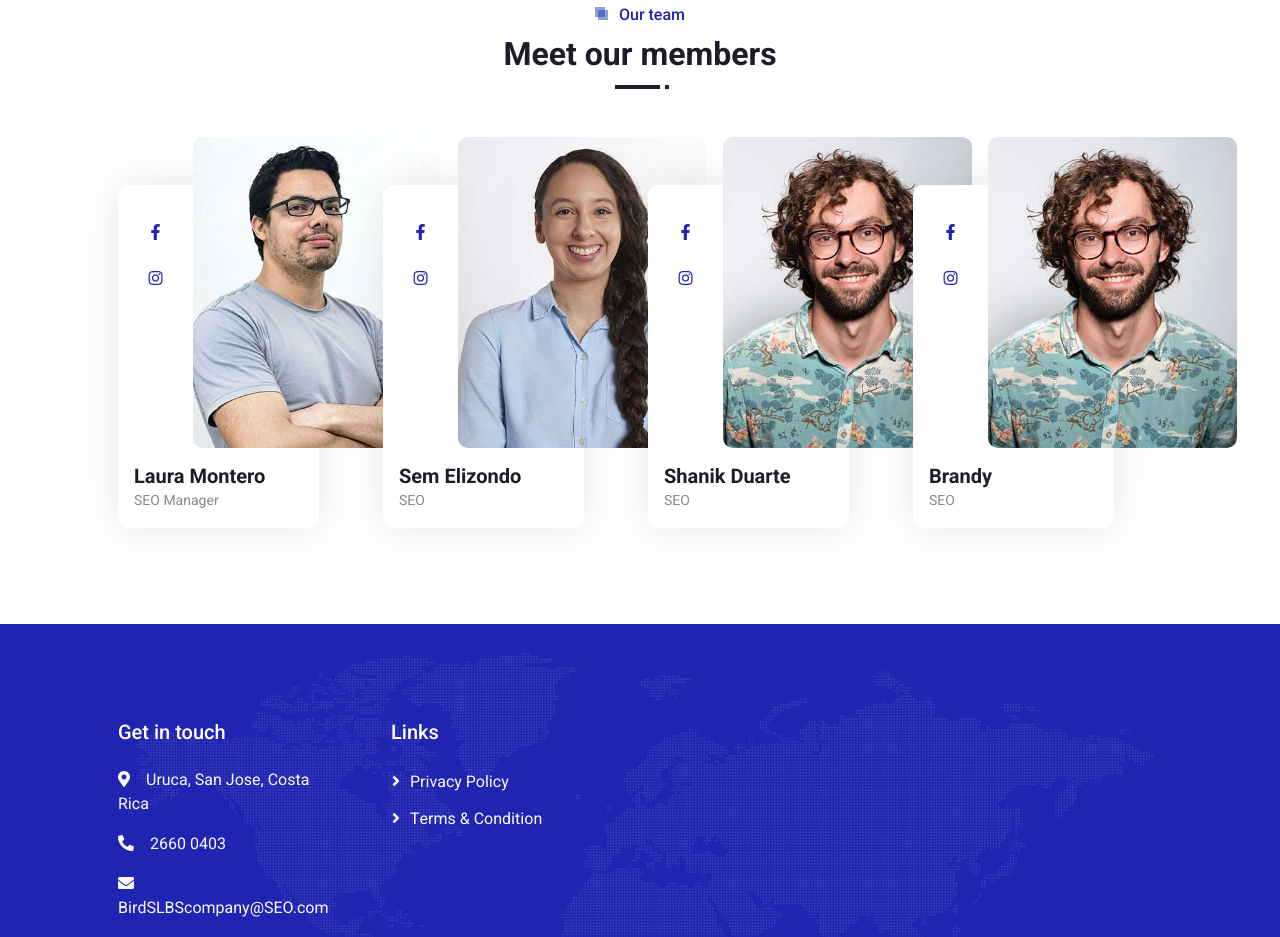
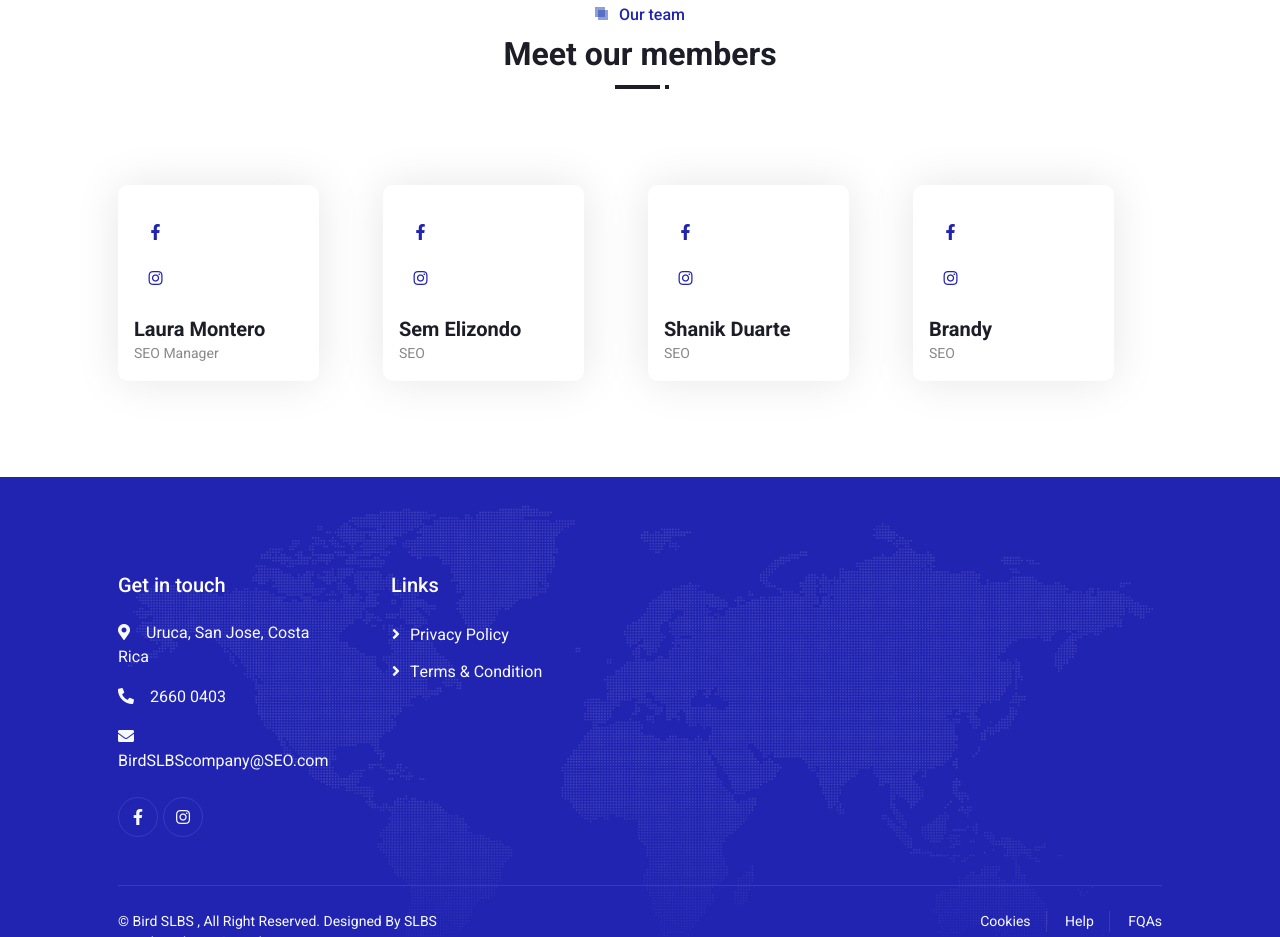
Before and after one commit to felipepineda40academy/laura_website, a plain HTML site: page about.html in a window 1280 px wide. Shown: the part 1260-2197 px from the top of the page. Drawn offline with nearby package versions, Linux system fonts and the light colour scheme.

Commit message:
Update about.html

```diff
--- a/about.html
+++ b/about.html
@@ -172,7 +172,7 @@
                                     <a class="btn btn-square text-primary bg-white my-1"
                                     href="https://instagram.com/mclauriee?igshid=YmMyMTA2M2Y="><i class="fab fa-instagram"></i></a>
                                 </div>
-                                <img class="img-fluid rounded w-100" src="img/team-1.jpg" alt="">
+                                <!-- <img class="img-fluid rounded w-100" src="img/team-1.jpg" alt=""> -->
                             </div>
                             <div class="px-3 py-3">
                                 <h5 class="fw-bold m-0">Laura Montero</h5>
@@ -187,7 +187,7 @@
                                     <a class="btn btn-square text-primary bg-white my-1" href=""><i class="fab fa-facebook-f"></i></a>
                                     <a class="btn btn-square text-primary bg-white my-1" href=""><i class="fab fa-instagram"></i></a>
                                 </div>
-                                <img class="img-fluid rounded w-100" src="img/team-2.jpg" alt="">
+                                <!-- <img class="img-fluid rounded w-100" src="img/team-2.jpg" alt=""> -->
                             </div>
                             <div class="px-3 py-3">
                                 <h5 class="fw-bold m-0">Sem Elizondo</h5>
@@ -202,7 +202,7 @@
                                     <a class="btn btn-square text-primary bg-white my-1" href=""><i class="fab fa-facebook-f"></i></a>
                                     <a class="btn btn-square text-primary bg-white my-1" href=""><i class="fab fa-instagram"></i></a>
                                 </div>
-                                <img class="img-fluid rounded w-100" src="img/team-3.jpg" alt="">
+                                <!-- <img class="img-fluid rounded w-100" src="img/team-3.jpg" alt=""> -->
                             </div>
                             <div class="px-3 py-3">
                                 <h5 class="fw-bold m-0">Shanik Duarte</h5>
@@ -217,7 +217,7 @@
                                     <a class="btn btn-square text-primary bg-white my-1" href=""><i class="fab fa-facebook-f"></i></a>
                                     <a class="btn btn-square text-primary bg-white my-1" href=""><i class="fab fa-instagram"></i></a>
                                 </div>
-                                <img class="img-fluid rounded w-100" src="img/team-3.jpg" alt="">
+                                <!-- <img class="img-fluid rounded w-100" src="img/team-3.jpg" alt=""> -->
                             </div>
                             <div class="px-3 py-3">
                                 <h5 class="fw-bold m-0">Brandy</h5>
```
